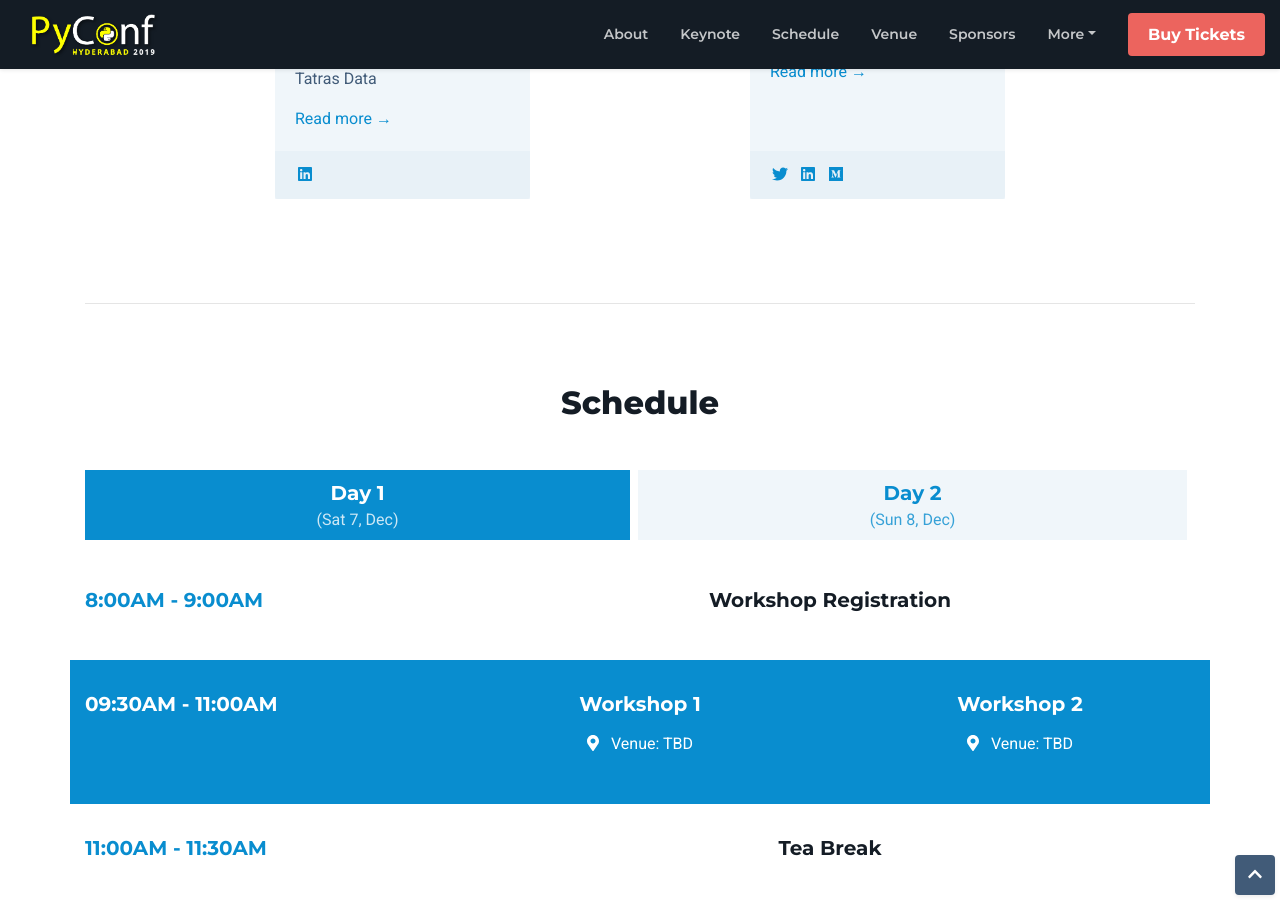
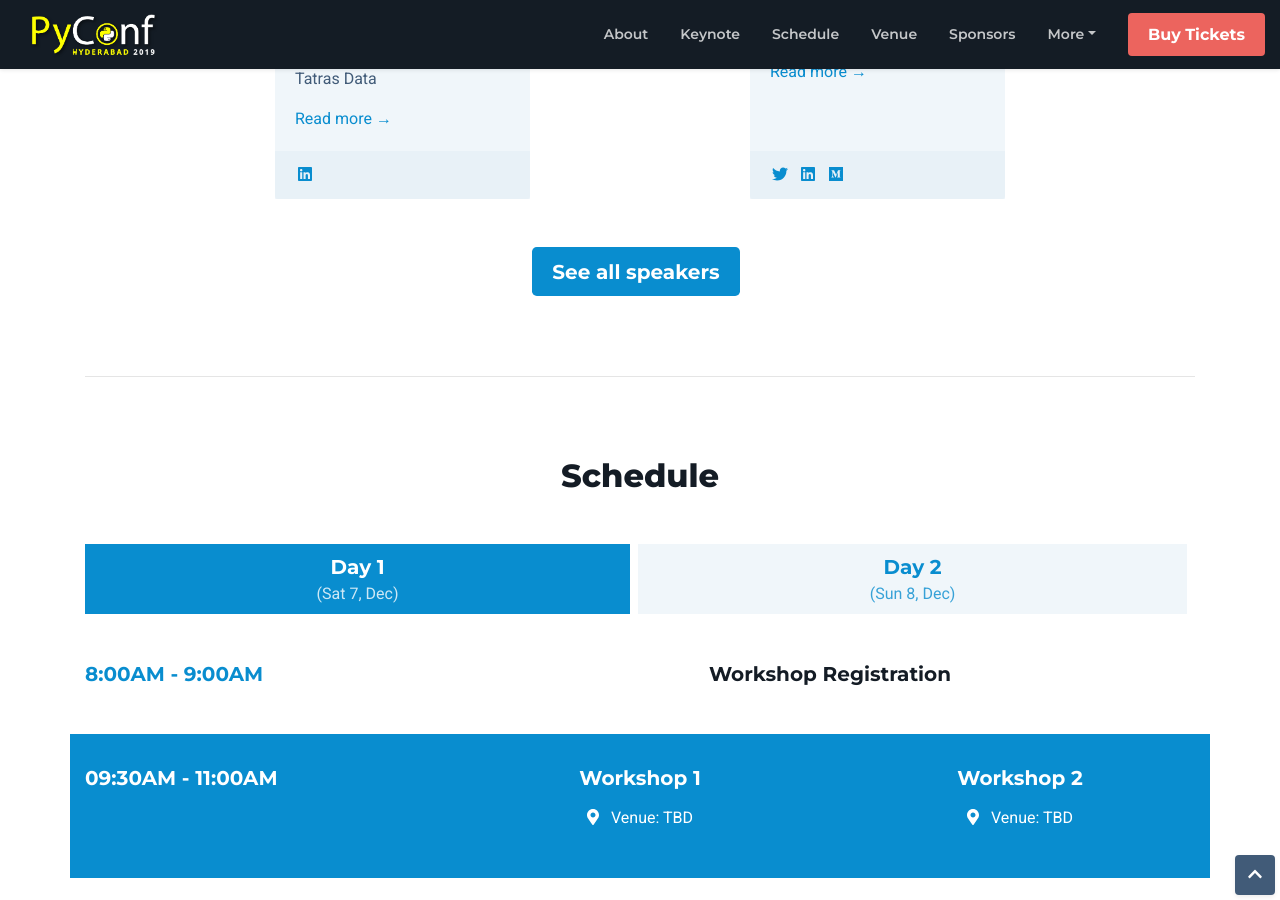
Before and after one commit to HydPy/hydpyconf2019, a Jekyll site: the page built from index.html, in a window 1280 px wide and 900 px high, scrolled down 1448 px. Built offline with Jekyll 4.4.1, drawn with Linux system fonts in a browser that asks for light colours; nearby versions of some CDN libraries.

Commit message:
added see all speakers button

```diff
--- a/_includes/speakers-section.html
+++ b/_includes/speakers-section.html
@@ -34,6 +34,11 @@
 				{% endif %}
 			{% endfor %}
 			</div><!--//row-->
+
+			<div class="text-center mx-auto mt-4">
+				<a href="/speakers.html" class="btn btn-primary btn-lg mr-md-2 d-block d-md-inline-block mb-3 mb-md-0">See all speakers</a>
+			</div>
+
 		</div><!--//container-->
 	</section><!--//speakers-section-->
 
```
